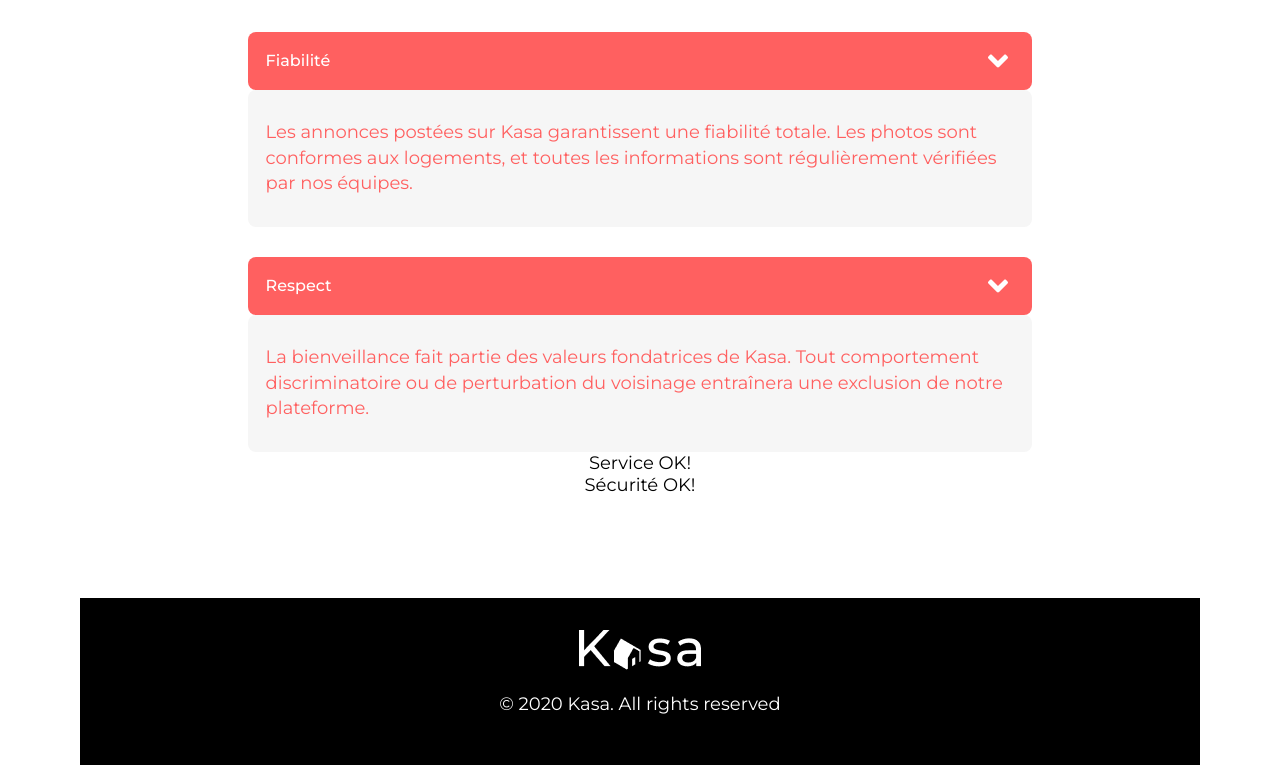
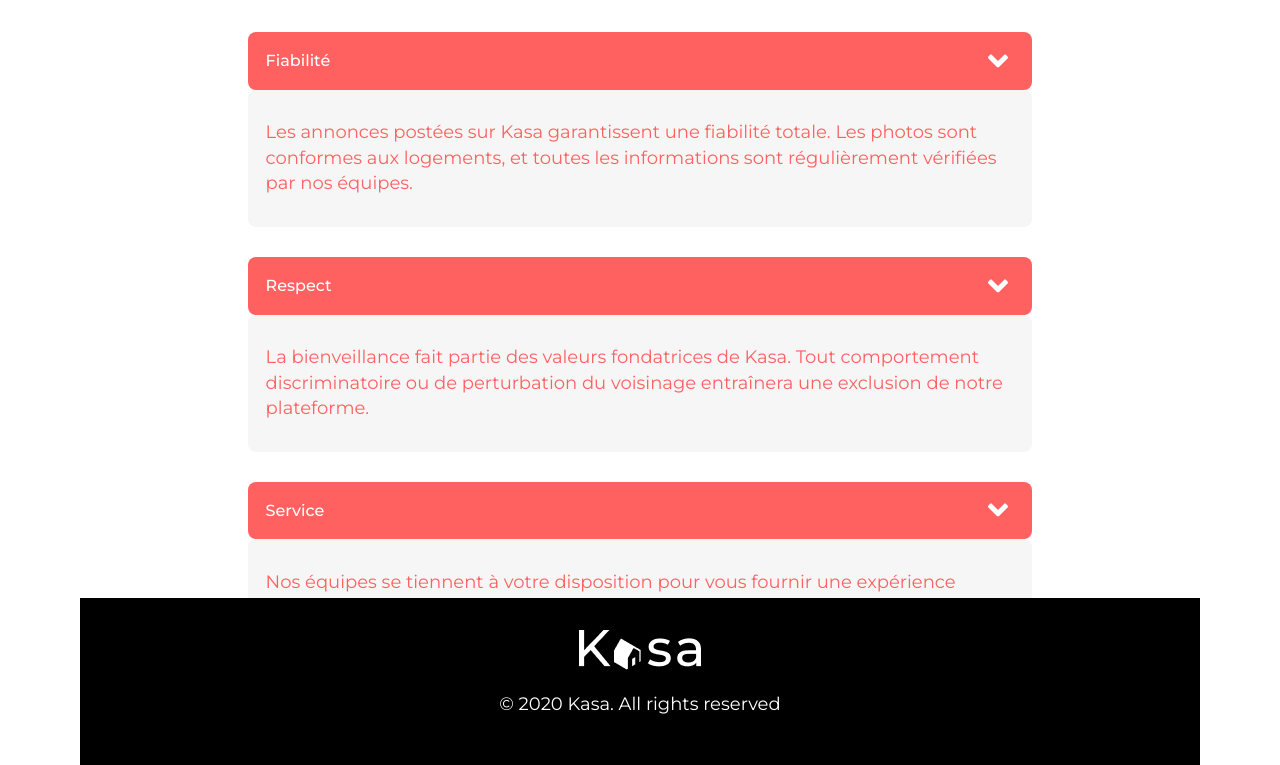
Before and after one commit to Belin27000/P11_Kasa, a React (Create React App) app: page /a-propos in a window 1280 px wide. Shown: the part 365-1130 px from the top of the page. Built offline with nearby package versions, Linux system fonts and the light colour scheme; a web font is replaced by a local one.

Commit message:
Feat: AboutPage Service dropdown added

```diff
--- a/src/Conponents/DropDown/ServDropdown.js
+++ b/src/Conponents/DropDown/ServDropdown.js
@@ -1,9 +1,24 @@
-import React from 'react';
+import React, { useState } from 'react';
+import { FaAngleDown } from "react-icons/fa";
+
 
 const ServDropdown = () => {
+
+    const [hide, setHide] = useState()
+    const [rotate, setRotate] = useState()
+
+    const hideDes = () => {
+        setHide(!hide)
+        setRotate(!rotate)
+    }
     return (
         <div className='ServDropdown'>
-            Service OK!
+            <div className='HeaderDetails'>
+                <div className='Name'>Service</div>
+                <FaAngleDown className={rotate ? 'Arrow rotate' : 'Arrow'} onClick={hideDes} />
+
+            </div>
+            <div className={hide ? 'Detail Detail-hidden' : 'Detail'}>Nos équipes se tiennent à votre disposition pour vous fournir une expérience parfaite. N'hésitez pas à nous contacter si vous avez la moindre question.</div>
         </div>
     );
 };
```
